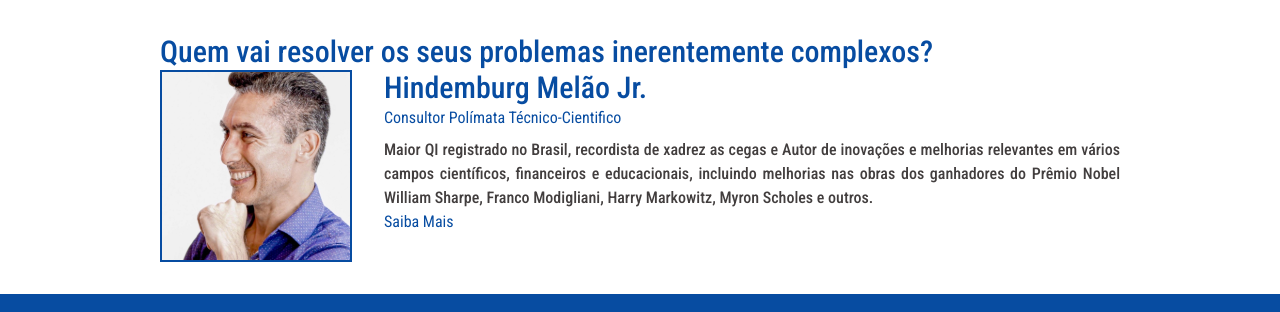
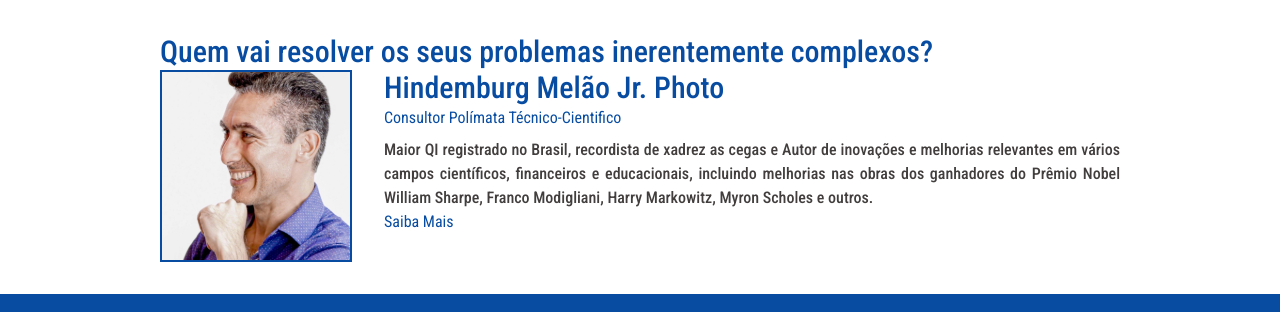
Before and after one commit to Lisp-Recovery/LispSolutions, a Next.js app: page / in a window 1280 px wide. Shown: the part 1190-1502 px from the top of the page. Built offline with nearby package versions, Linux system fonts and the light colour scheme.

Commit message:
CollaboratorCard Component Implemented

```diff
--- a/app/page.tsx
+++ b/app/page.tsx
@@ -1,4 +1,5 @@
 
+import { CollaboratorCard } from '@/components/CollaboratorCard';
 import { Header } from '@/components/Header';
 import { Section } from '@/components/Section';
 import { Title } from '@/components/Title';
@@ -56,40 +57,23 @@ export default function Home() {
             <Title className='text-center md:text-left'>
             Quem vai resolver os seus problemas inerentemente complexos?
             </Title>
-            <div className='flex flex-col items-center md:flex-row md:items-start'>
-              <div className='w-1/2 min-w-[12rem]'>
-                <div className='border-2 border-primary w-fit mx-auto'>
-                  <Image
-                    src={'/hindemburg.svg'}
-                    alt='Lisp Solutions'
-                    width={230}
-                    height={230}
-                    blurDataURL="/hindemburgBlur.jpg"
-                    placeholder="blur"
-                    priority
-                    quality={1}
-                  />
-                </div>
-              </div>
-              <div className='md:ml-8 flex flex-col justify-center items-center md:items-start'>
-                <Title marginButtom={0} className="mt-2 md:mt-0 text-center">
-                Hindemburg Melão Jr.
-                </Title>
-                <span className='text-primary text-normal text-center'>Consultor Polímata Técnico-Cientifico</span>
-                <p className='text-[#423E3E] text-normal font-medium text-ellipsis overflow-hidden line-clamp-4 md:line-clamp-5 mt-2 text-center md:text-justify'>
-                Maior QI registrado no Brasil, recordista de xadrez as cegas e Autor de inovações e melhorias relevantes
+            <CollaboratorCard
+              photo={{
+                src: '/hindemburg.svg',
+                alt: '/Hindemburg Melão Jr. Photo',
+                blurDataURL: '/hindemburgBlur.jpg',
+                width: 230,
+                quality: 80,
+              }}
+              collaborator={{
+                name: 'Hindemburg Melão Jr. Photo',
+                title: 'Consultor Polímata Técnico-Cientifico',
+                description: `Maior QI registrado no Brasil, recordista de xadrez as cegas e Autor de inovações e melhorias relevantes
                 em vários campos científicos, financeiros e educacionais, incluindo melhorias nas obras dos ganhadores do
-                Prêmio Nobel William Sharpe, Franco Modigliani, Harry Markowitz, Myron Scholes e outros.
-                </p>
-                <a
-                  href='https://www.sigmasociety.net/hm'
-                  target='_blank'
-                  className='text-primary hover:underline'
-                >
-                Saiba Mais
-                </a>
-              </div>
-            </div>
+                Prêmio Nobel William Sharpe, Franco Modigliani, Harry Markowitz, Myron Scholes e outros.`
+              }}
+              buttonHref='https://www.sigmasociety.net/hm'
+            />
           </>
         </Section>
       </main>
--- a/components/CollaboratorCard.tsx
+++ b/components/CollaboratorCard.tsx
@@ -1,10 +1,56 @@
-import Image from "next/image";
-import Link from "next/link";
+import Image, { ImageLoaderProps } from "next/image";
+import { Title } from "./Title";
+import { FC } from "react";
 
-export const CollaboratorCard = () => {
+interface ICollaboratorCard {
+  photo: Photo;
+  collaborator: Collaborator;
+  buttonHref: string;
+}
+
+interface Photo extends ImageLoaderProps {
+  src: string;
+  alt: string;
+  blurDataURL: string;
+}
+
+interface Collaborator {
+  name: string;
+  title: string;
+  description: string;
+}
+
+export const CollaboratorCard: FC<ICollaboratorCard> = ({ photo, collaborator, buttonHref }) => {
   return (
     <div>
-
+      <div className='flex flex-col items-center md:flex-row md:items-start'>
+        <div className='w-1/2 min-w-[12rem]'>
+          <div className='border-2 border-primary w-fit mx-auto'>
+            <Image
+              src={photo.src}
+              alt={photo.alt}
+              width={photo.width}
+              height={photo.width}
+              blurDataURL={photo.blurDataURL}
+              placeholder="blur"
+              priority
+              quality={photo.quality}
+            />
+          </div>
+        </div>
+        <div className='md:ml-8 flex flex-col justify-center items-center md:items-start'>
+          <Title marginButtom={0} className="mt-2 md:mt-0 text-center">
+            {collaborator.name}
+          </Title>
+          <span className='text-primary text-normal text-center'>{collaborator.title}</span>
+          <p className='text-[#423E3E] text-normal font-medium text-ellipsis overflow-hidden line-clamp-4 md:line-clamp-5 mt-2 text-center md:text-justify'>
+            {collaborator.description}
+          </p>
+          <a href={buttonHref} target='_blank' className='text-primary hover:underline'>
+            Saiba Mais
+          </a>
+        </div>
+      </div>
     </div>
   );
 };
```
